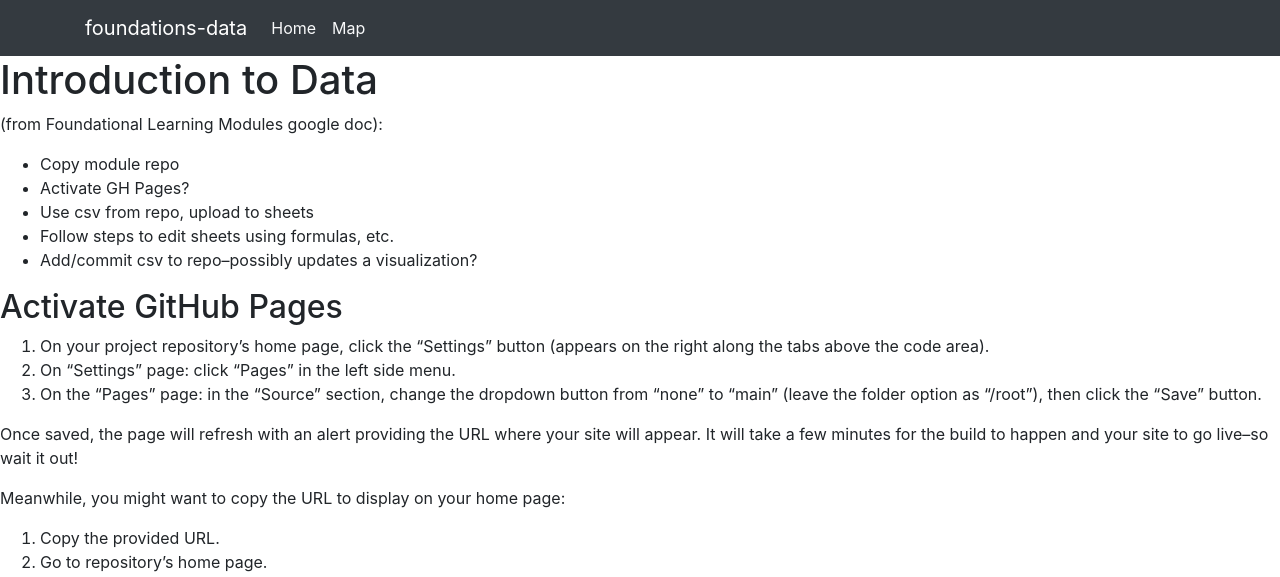
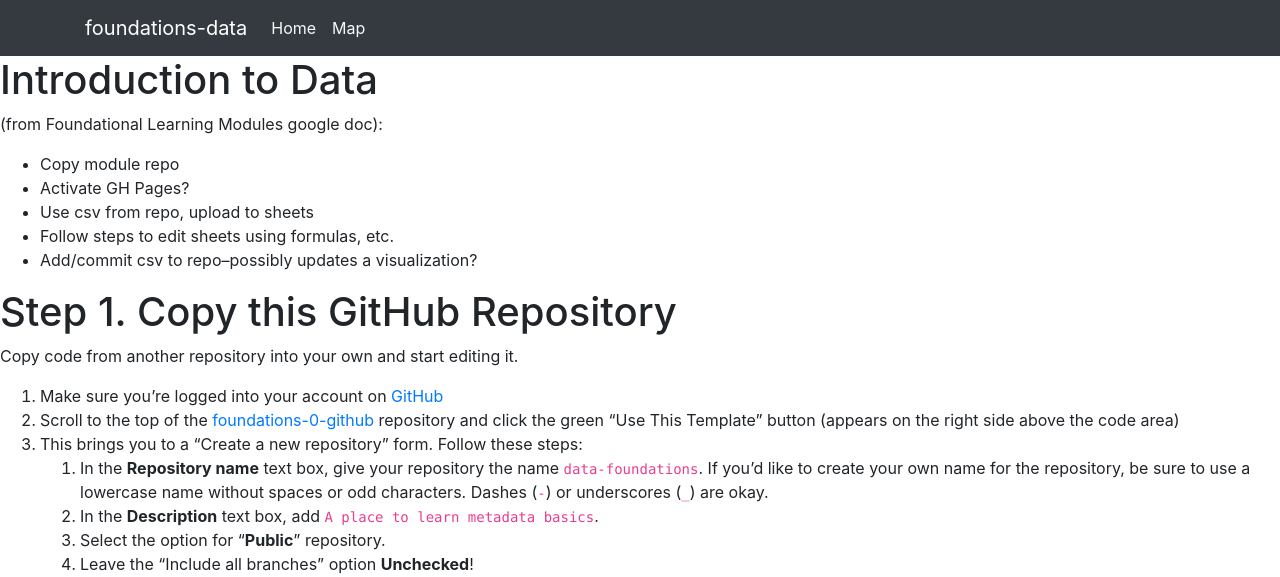
Before and after one commit to learn-static/foundations-3-data, a Jekyll site: the page built from intro-data.md, in a window 1280 px wide. Shown: the top 577 px of the page. Built offline with Jekyll 4.4.1, drawn with Linux system fonts in a browser that asks for light colours; our own code applies the rules of GitHub Pages for plain Markdown files; some of the changed text lies outside the part shown.

Commit message:
Update intro-data.md

```diff
--- a/intro-data.md
+++ b/intro-data.md
@@ -6,6 +6,22 @@
 - Use csv from repo, upload to sheets
 - Follow steps to edit sheets using formulas, etc.
 - Add/commit csv to repo--possibly updates a visualization?
+
+# Step 1. Copy this GitHub Repository
+
+Copy code from another repository into your own and start editing it.
+
+1. Make sure you're logged into your account on [GitHub](https://github.com)
+2. Scroll to the top of the [foundations-0-github](https://github.com/learn-static/foundations-0-github) repository and click the green "Use This Template" button (appears on the right side above the code area)
+4. This brings you to a "Create a new repository" form. Follow these steps:
+    1. In the **Repository name** text box, give your repository the name `data-foundations`. If you'd like to create your own name for the repository, be sure to use a lowercase name without spaces or odd characters. Dashes (`-`) or underscores (`_`) are okay.
+    2. In the **Description** text box, add `A place to learn metadata basics`.
+    3. Select the option for "**Public**" repository.
+    4. Leave the "Include all branches" option **Unchecked**!
+    5. Click on the green button "**Create repository from template**". This will take you to your new repository.
+
+!["Create a new repository"](https://github.com/learn-static/foundations-3-data/blob/main/images/new-repo.png)
+
 
 ## Activate GitHub Pages
 
```
